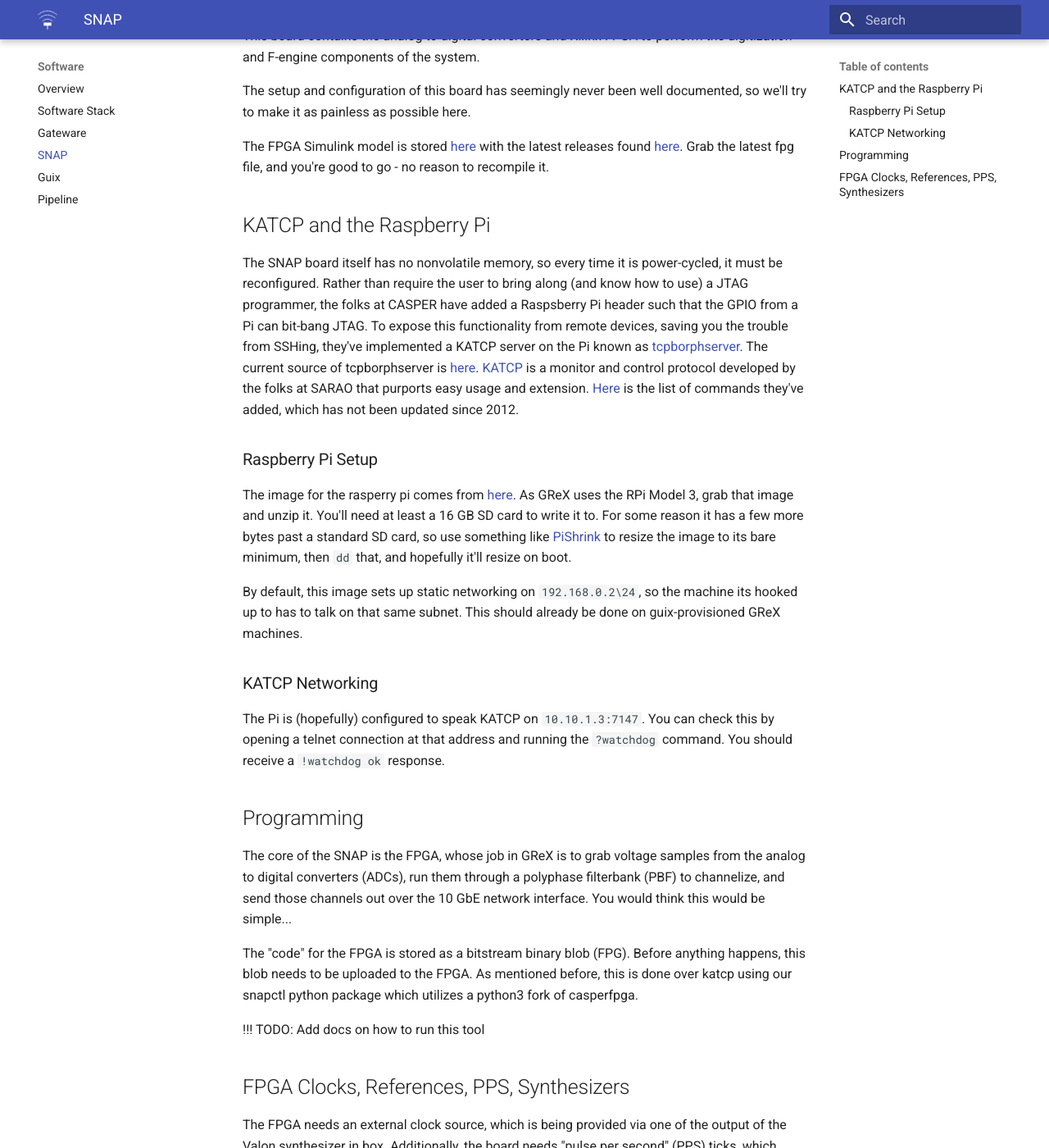
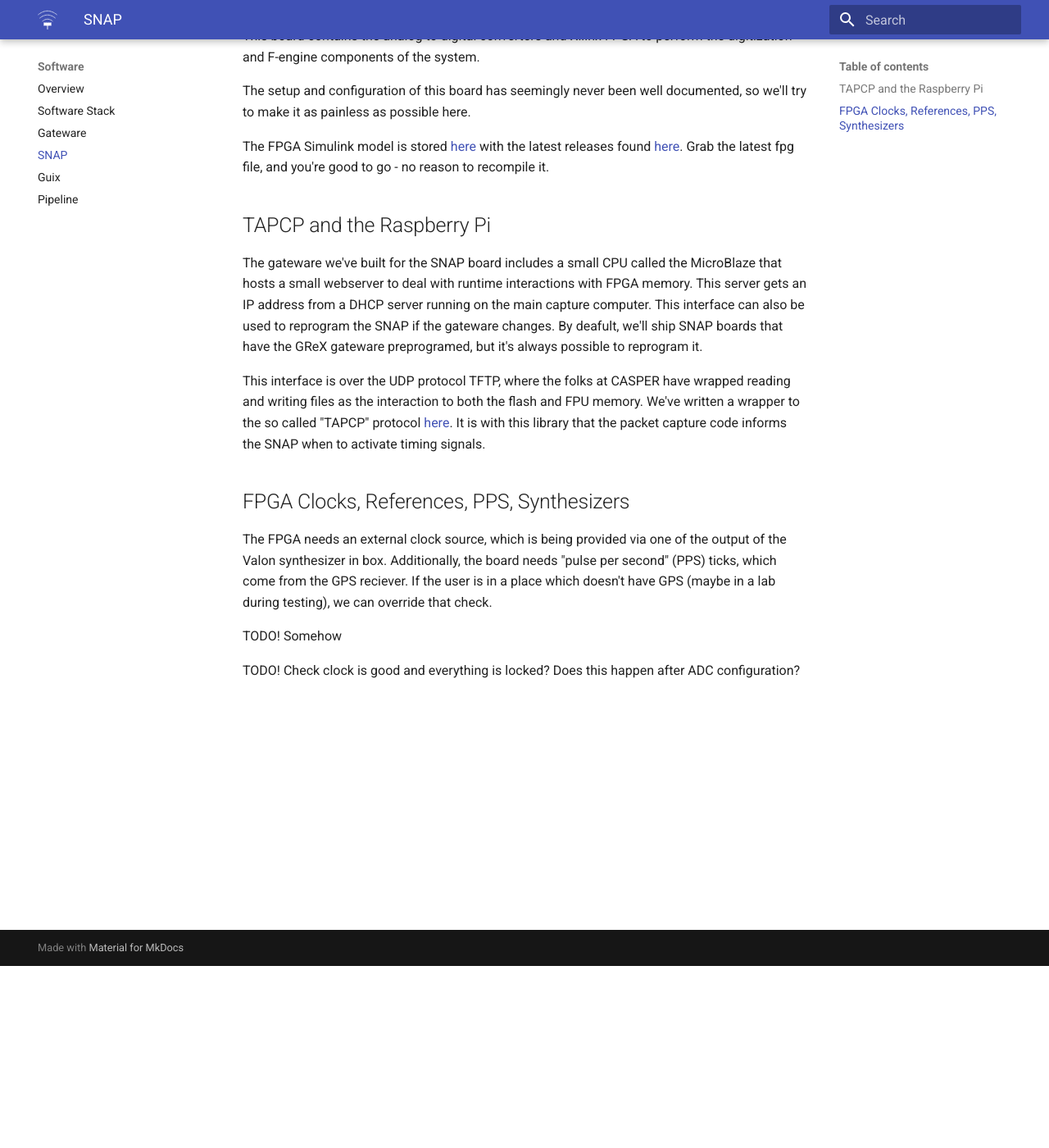
Before and after one commit to courtneyjkeeler/grex-telescope.github.io, an MkDocs documentation site: the page built from docs/software/snap.md, in a window 1280 px wide and 1400 px high, scrolled down 222 px. Shown: the whole window at 82% size. Built offline with MkDocs 1.6.1 and Material for MkDocs 9.7.7, drawn with Linux system fonts in a browser that asks for light colours.

Commit message:
galactic->global, fixup fpga docs

```diff
--- a/docs/software/snap.md
+++ b/docs/software/snap.md
@@ -13,56 +13,18 @@
 found [here](https://github.com/GReX-Telescope/gateware/releases). Grab the
 latest fpg file, and you're good to go - no reason to recompile it.
 
-## KATCP and the Raspberry Pi
+## TAPCP and the Raspberry Pi
 
-The SNAP board itself has no nonvolatile memory, so every time it is
-power-cycled, it must be reconfigured.
-Rather than require the user to bring along (and know how to use) a JTAG
-programmer, the folks at CASPER have added a Raspsberry Pi header such that the
-GPIO from a Pi can bit-bang JTAG. To expose this functionality from remote
-devices, saving you the trouble from SSHing, they've implemented a KATCP
-server on the Pi known as
-[tcpborphserver](https://casper.astro.berkeley.edu/wiki/Tcpborphserver).
-The current source of tcpborphserver is
-[here](https://github.com/casper-astro/katcp_devel/tree/rpi-devel-casperfpga).
-[KATCP](https://katcp-python.readthedocs.io/en/latest/_downloads/361189acb383a294be20d6c10c257cb4/NRF-KAT7-6.0-IFCE-002-Rev5-1.pdf)
-is a monitor and control protocol developed by the folks at SARAO that purports
-easy usage and extension. [Here](https://casper.astro.berkeley.edu/wiki/KATCP)
-is the list of commands they've added, which has not been updated since 2012.
+The gateware we've built for the SNAP board includes a small CPU called the MicroBlaze
+that hosts a small webserver to deal with runtime interactions with FPGA memory. This server
+gets an IP address from a DHCP server running on the main capture computer. This interface can also
+be used to reprogram the SNAP if the gateware changes. By deafult, we'll ship SNAP boards that
+have the GReX gateware preprogramed, but it's always possible to reprogram it.
 
-### Raspberry Pi Setup
-
-The image for the rasperry pi comes from
-[here](https://casper.astro.berkeley.edu/wiki/SNAP_Bringup#Configuring_a_SNAP_Raspberry_Pi).
-As GReX uses the RPi Model 3, grab that image and unzip it. You'll need at least
-a 16 GB SD card to write it to. For some reason it has a few more bytes past a
-standard SD card, so use something like
-[PiShrink](https://github.com/Drewsif/PiShrink) to resize the image to its bare
-minimum, then `dd` that, and hopefully it'll resize on boot.
-
-By default, this image sets up static networking on `192.168.0.2\24`, so the
-machine its hooked up to has to talk on that same subnet. This should already be
-done on guix-provisioned GReX machines.
-
-### KATCP Networking
-
-The Pi is (hopefully) configured to speak KATCP on `10.10.1.3:7147`. You can check this by opening a telnet connection at that address
-and running the `?watchdog` command. You should receive a `!watchdog ok`
-response.
-
-## Programming
-
-The core of the SNAP is the FPGA, whose job in GReX is to grab voltage samples
-from the analog to digital converters (ADCs), run them through a polyphase
-filterbank (PBF) to channelize, and send those channels out over the 10 GbE
-network interface. You would think this would be simple...
-
-The "code" for the FPGA is stored as a bitstream binary blob (FPG).
-Before anything happens, this blob needs to be uploaded to the
-FPGA. As mentioned before, this is done over katcp using our snapctl python
-package which utilizes a python3 fork of casperfpga.
-
-!!! TODO: Add docs on how to run this tool
+This interface is over the UDP protocol TFTP, where the folks at CASPER have wrapped reading and
+writing files as the interaction to both the flash and FPU memory. We've written a wrapper to the
+so called "TAPCP" protocol [here](https://github.com/kiranshila/tapcp_rs). It is with this library
+that the packet capture code informs the SNAP when to activate timing signals.
 
 ## FPGA Clocks, References, PPS, Synthesizers
 
```
Also changed, not shown: docs/about.md (+1 -1 lines), docs/index.md (+2 -2 lines), docs/software/gateware.md (deleted, +0 -21 lines), docs/software/gripes.md (deleted, +0 -10 lines), docs/software/overview.md (+3 -6 lines), docs/software/stack.md (+2 -0 lines).
